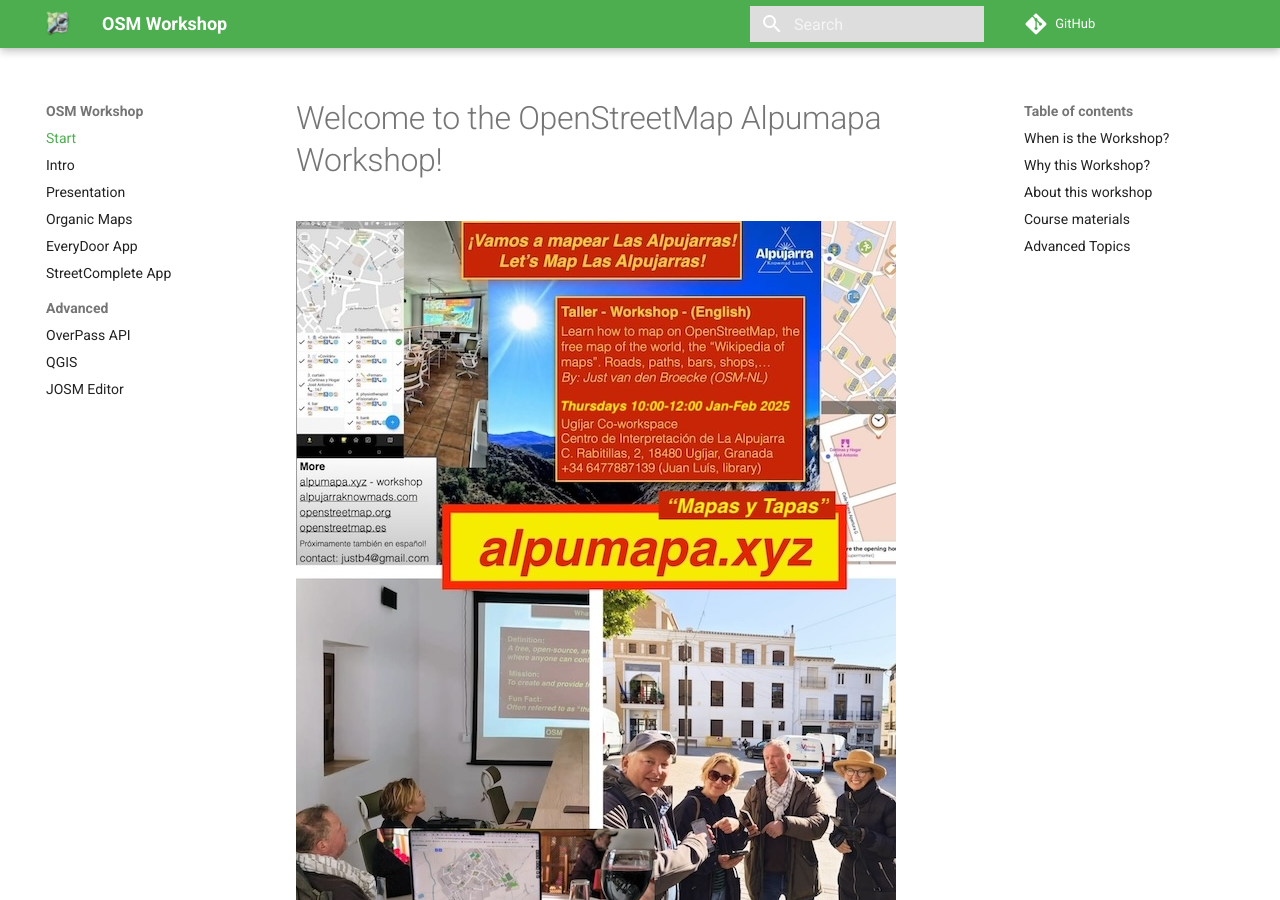
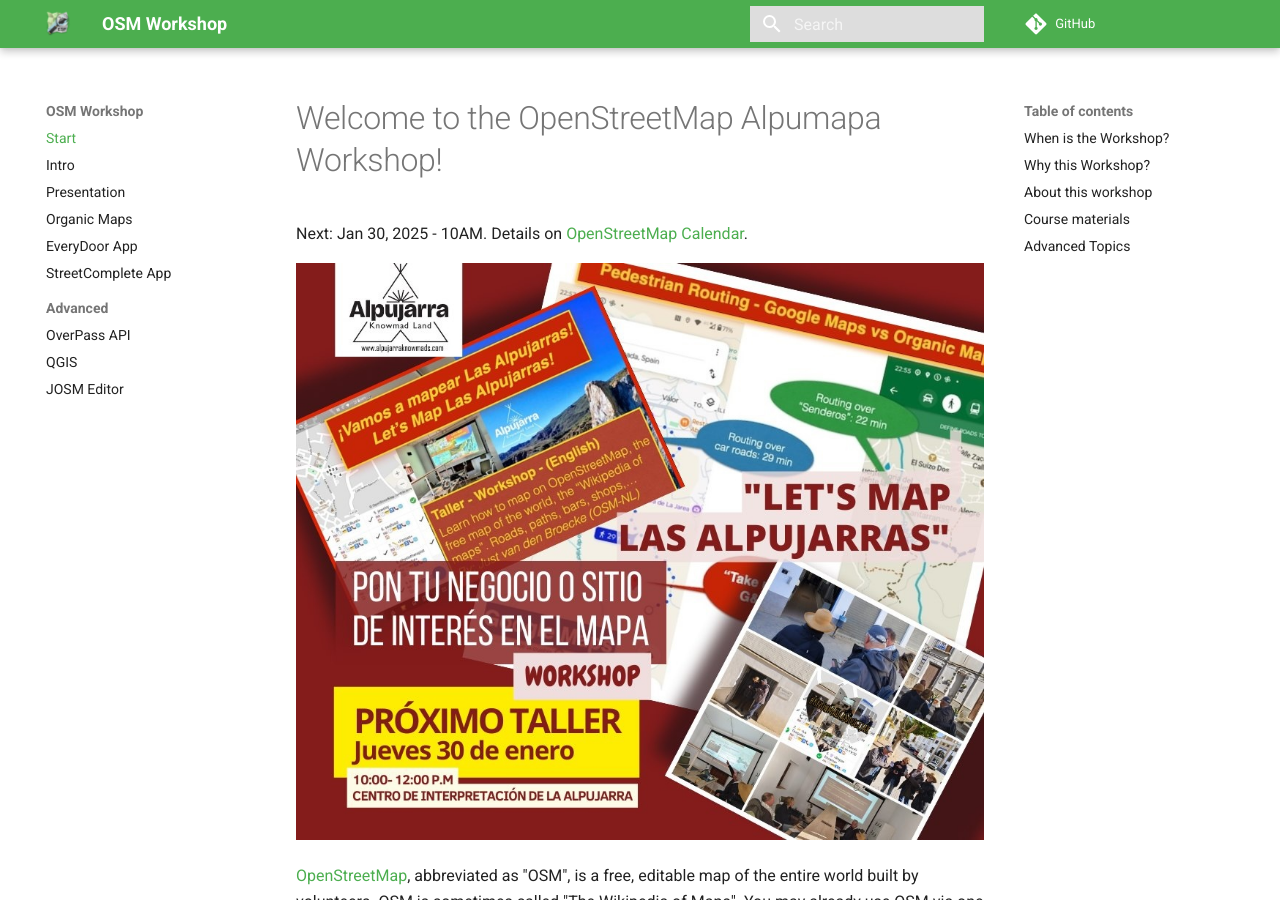
Before and after one commit to justb4/alpumapa.xyz, an MkDocs documentation site: the page built from docs/src/index.md, in a window 1280 px wide and 900 px high. Built offline with MkDocs 1.6.1 and Material for MkDocs 9.7.7, drawn with Linux system fonts in a browser that asks for light colours; comment, search, counter and statistics services are not loaded.

Commit message:
v25 new flyer

```diff
--- a/docs/src/index.md
+++ b/docs/src/index.md
@@ -4,7 +4,10 @@
 
 # Welcome to the OpenStreetMap Alpumapa Workshop!
 
-![when](assets/images/workshop-flyer.jpg)
+Next: Jan 30, 2025 - 10AM.
+Details on [OpenStreetMap Calendar](https://osmcal.org/event/3417/).
+
+![when](assets/images/workshop-flyer-fb.jpg)
 
 [OpenStreetMap](https://openstreetmap.org), abbreviated as "OSM", is a free, editable map of the entire world built by volunteers.
 OSM is sometimes called "The Wikipedia of Maps". You may already use OSM
```
Also changed, not shown: docs/src/assets/images/workshop-flyer-fb.jpg (added).
